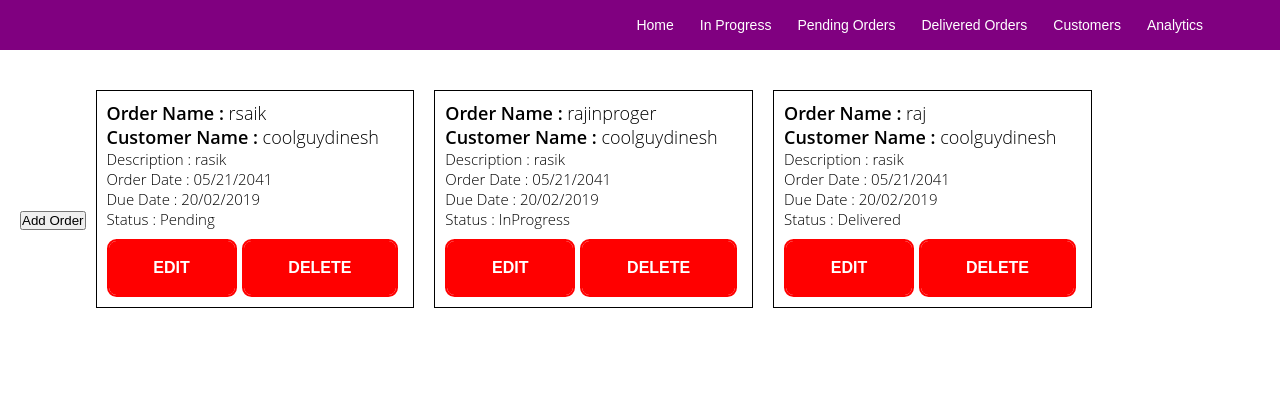
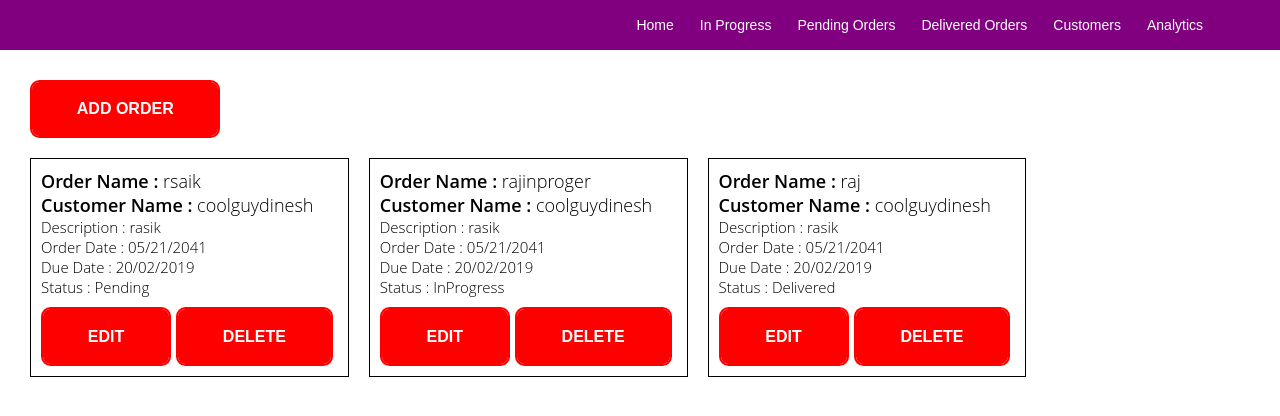
Before and after one commit to TopDEV-fs/Business_WEBAPP_Template, a React (Create React App) app: page / in a window 1280 px wide. Shown: the top 416 px of the page. Built offline with nearby package versions, Linux system fonts and the light colour scheme.

Commit message:
add oder styles

```diff
--- a/src/components/home.js
+++ b/src/components/home.js
@@ -30,7 +30,7 @@ class Home extends Component {
   render() {
     return (
       <div className="ordersWrapper">
-         {(this.state.addOrder && <AddOrder customers={this.props.customers} handleOrderUpdate={this.props.handleOrderUpdate} handleHideForm={this.handleHideorderForm}/>) || <button onClick={this.handleAddOrderFormTrigger}>Add Order</button>}
+         {(this.state.addOrder && <AddOrder customers={this.props.customers} handleOrderUpdate={this.props.handleOrderUpdate} handleHideForm={this.handleHideorderForm}/>) || <div className="add-order-btn"><button onClick={this.handleAddOrderFormTrigger}>Add Order</button></div>}
          {this.state.orders && this.state.orders.map((order, index) => (
             <SingleOrder
                key={index}
--- a/src/css/addOrder.css
+++ b/src/css/addOrder.css
@@ -1,6 +1,6 @@
-form input[type="text"]{
+form input[type="text"] {
   font-size: 14px;
-   font-family: 'open sans';
+  font-family: "open sans";
 }
 
 .addOrderFormContainer {
@@ -15,8 +15,46 @@ form input[type="text"]{
 form .field {
   margin-bottom: 15px;
 }
-
-input:not([type]), input[type=text], input[type=password], input[type=email], input[type=url], input[type=time], input[type=date], input[type=datetime], input[type=datetime-local], input[type=tel], input[type=number], input[type=search], textarea, select {
+.add-order-btn,
+form {
+  margin: 10px;
+}
+.add-order-btn button {
+  box-sizing: border-box;
+  appearance: none;
+  background-color: transparent;
+  border: 2px solid red;
+  border-radius: 0.6em;
+  color: white;
+  cursor: pointer;
+  display: flex;
+  align-self: center;
+  font-size: 1rem;
+  font-weight: 400;
+  line-height: 1;
+  padding: 1.2em 2.8em;
+  text-decoration: none;
+  text-align: center;
+  text-transform: uppercase;
+  font-family: "Montserrat", sans-serif;
+  font-weight: 700;
+  transition: box-shadow 300ms ease-in-out, color 300ms ease-in-out;
+  box-shadow: 0 0 40px 40px red inset;
+}
+input:not([type]),
+input[type="text"],
+input[type="password"],
+input[type="email"],
+input[type="url"],
+input[type="time"],
+input[type="date"],
+input[type="datetime"],
+input[type="datetime-local"],
+input[type="tel"],
+input[type="number"],
+input[type="search"],
+textarea,
+select {
   background-color: transparent;
   border: none;
   border-bottom: 1px solid #9e9e9e;
@@ -31,7 +69,20 @@ input:not([type]), input[type=text], input[type=password], input[type=email], in
   box-sizing: content-box;
   transition: all 0.3s;
 }
-input:not([type]):focus, input[type=text]:focus, input[type=password]:focus, input[type=email]:focus, input[type=url]:focus, input[type=time]:focus, input[type=date]:focus, input[type=datetime]:focus, input[type=datetime-local]:focus, input[type=tel]:focus, input[type=number]:focus, input[type=search]:focus, textarea:focus, select:focus {
+input:not([type]):focus,
+input[type="text"]:focus,
+input[type="password"]:focus,
+input[type="email"]:focus,
+input[type="url"]:focus,
+input[type="time"]:focus,
+input[type="date"]:focus,
+input[type="datetime"]:focus,
+input[type="datetime-local"]:focus,
+input[type="tel"]:focus,
+input[type="number"]:focus,
+input[type="search"]:focus,
+textarea:focus,
+select:focus {
   border-bottom: 1px solid purple;
   box-shadow: 0 1px 0 0 purple;
 }
@@ -51,7 +102,9 @@ input:not([type]):focus, input[type=text]:focus, input[type=password]:focus, inp
   transition: all 0.1s;
 }
 
-.action.primary:active, .action.primary:focus, .action.primary:hover {
+.action.primary:active,
+.action.primary:focus,
+.action.primary:hover {
   color: #fff;
   background-color: purple;
   border-color: purple;
```
Lines whose indentation alone changed are shown as unchanged.
